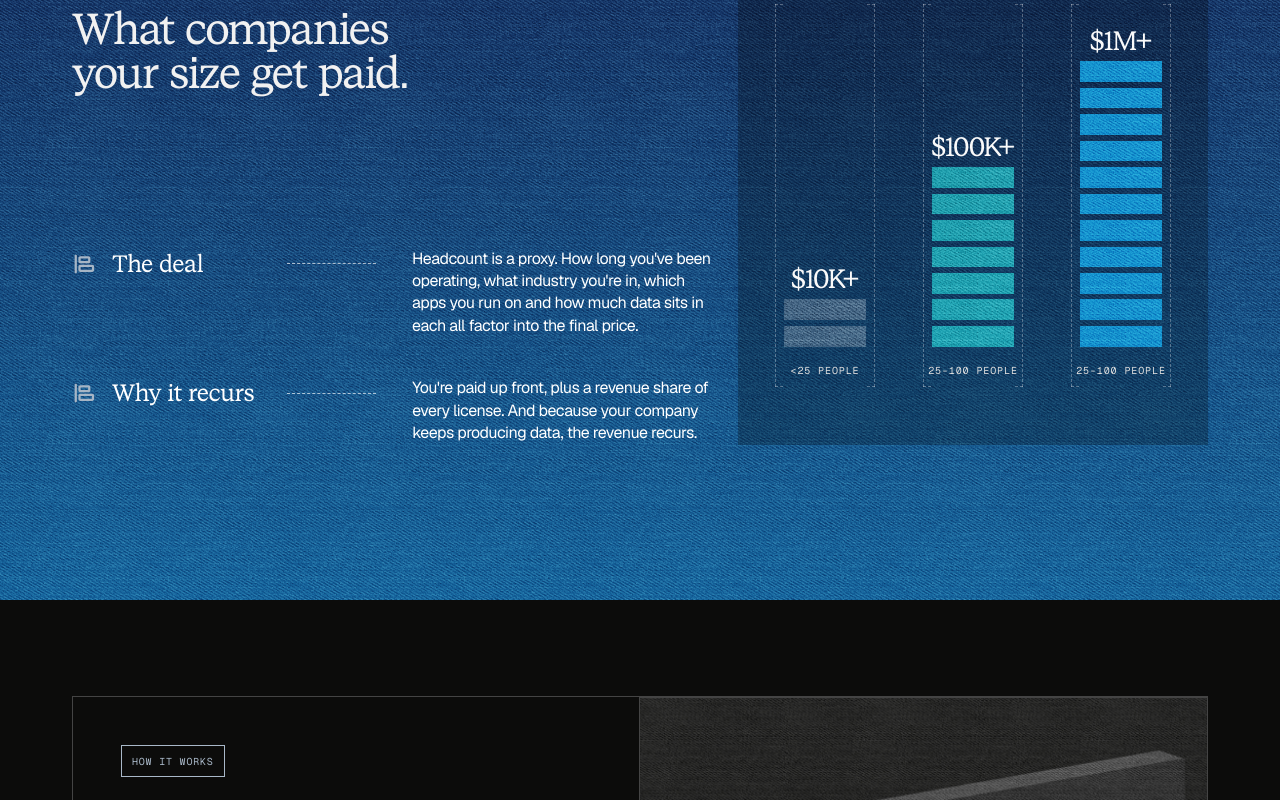
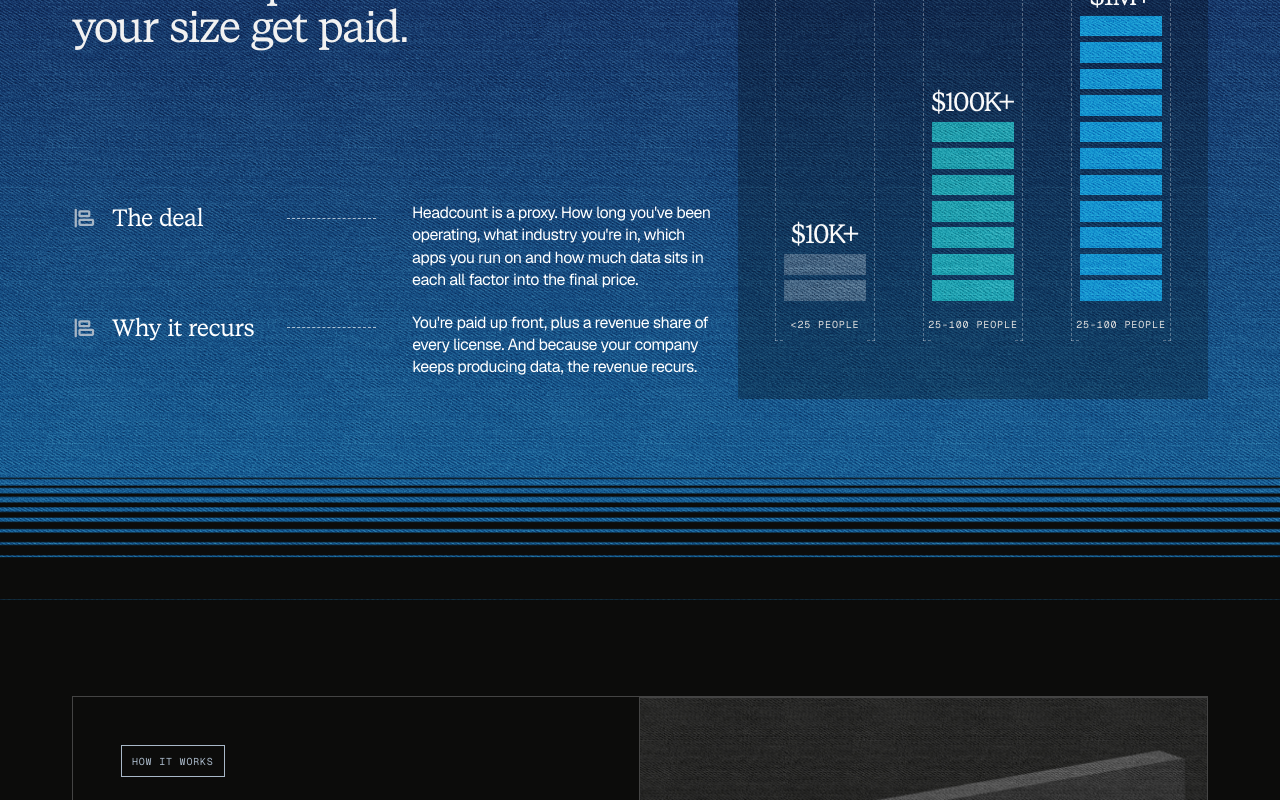
Before and after one commit to PIXELUPLABS/sunsethq, a Next.js app: page / in a window 1280 px wide. Shown: the part 3014-3814 px from the top of the page. Built offline with nearby package versions, Linux system fonts and the light colour scheme; a web font is replaced by a local one.

Commit message:
ui: changes for the who its for section

```diff
--- a/modules/landing/components/pricing-section.tsx
+++ b/modules/landing/components/pricing-section.tsx
@@ -13,7 +13,7 @@ const TONE_COLOR: Record<(typeof PRICING_TIERS)[number]["tone"], string> = {
 
 export function PricingSection() {
   return (
-    <section className="relative flex h-[805px] flex-col justify-center overflow-hidden bg-brand-gradient bg-ink px-6 sm:px-18">
+    <section className="relative flex h-[805px] flex-col overflow-hidden bg-brand-gradient bg-ink px-6 pt-[110px] sm:px-18">
       <div
         className="pointer-events-none absolute inset-0 mix-blend-soft-light"
         style={{
@@ -54,7 +54,7 @@ export function PricingSection() {
                 data sits in each all factor into the final price.
               </p>
             </div>
-            <div className="flex flex-col gap-4 pt-5 sm:flex-row sm:items-start">
+            <div className="flex flex-col gap-4 sm:flex-row sm:items-start">
               <div className="flex shrink-0 items-center sm:items-center">
                 <div className="flex w-fit shrink-0 items-start gap-4">
                   <AlignLeftIcon className="mt-1 size-6" />
@@ -114,6 +114,14 @@ export function PricingSection() {
           ))}
         </div>
       </div>
+
+      <Image
+        src="/images/pricing/bottom-stripes.png"
+        alt=""
+        width={2882}
+        height={274}
+        className="pointer-events-none absolute inset-x-0 bottom-0 h-auto w-full -scale-y-100"
+      />
     </section>
   );
 }
```
Also changed, not shown: public/images/pricing/bottom-stripes.png (added).
